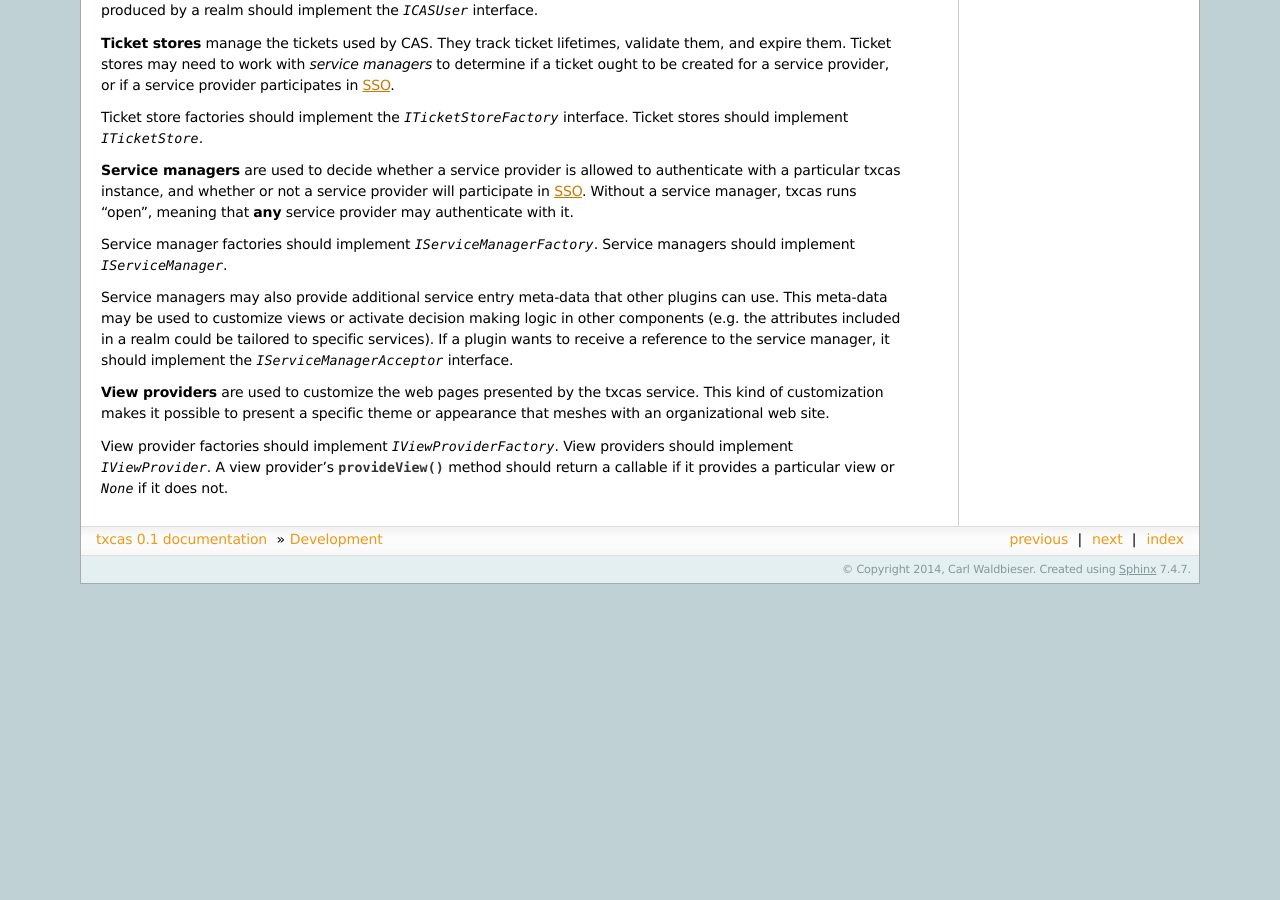
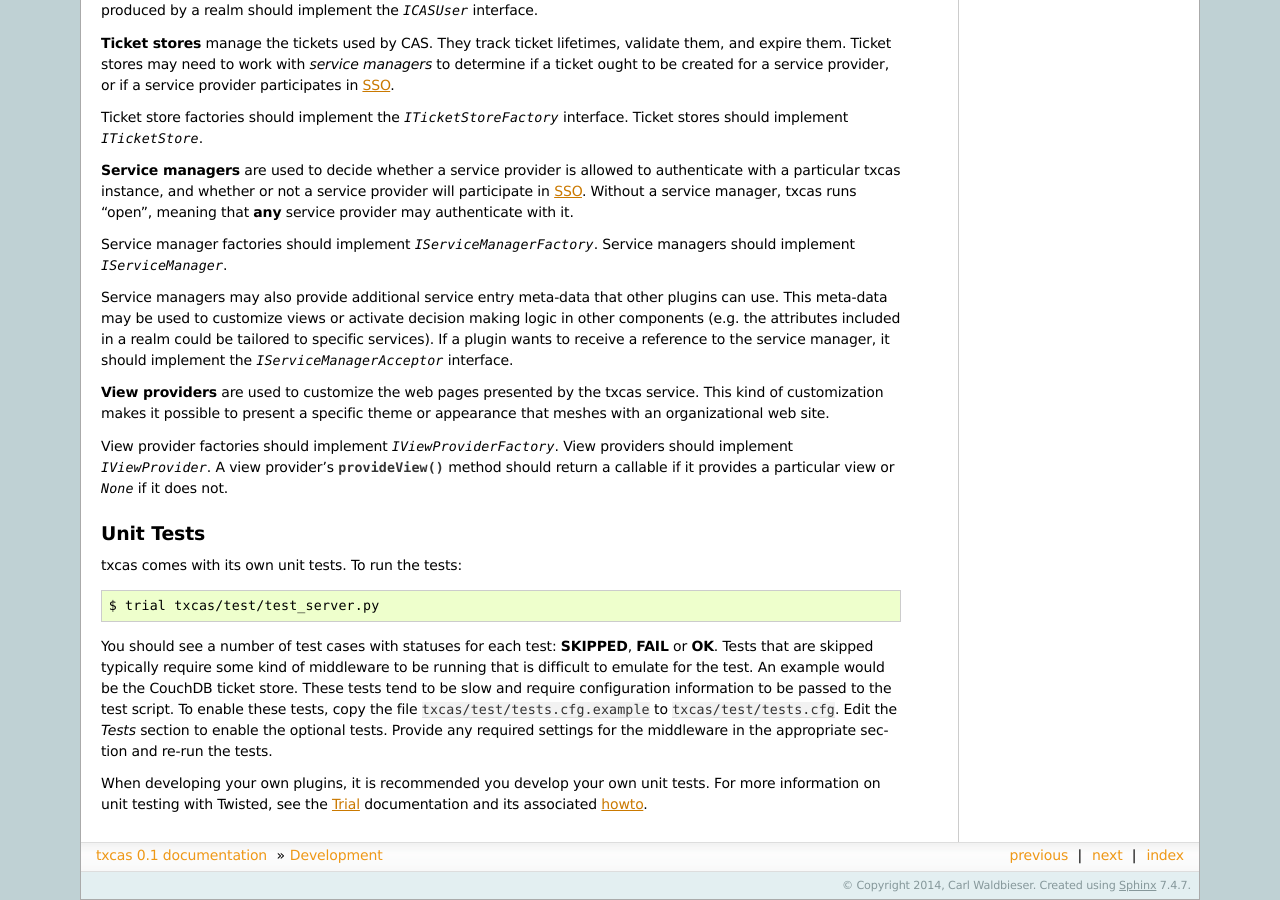
Before and after one commit to cwaldbieser/txcas, a Sphinx documentation site: the page built from docs/development.rst, in a window 1280 px wide and 900 px high, scrolled down 1357 px. Built offline with Sphinx 7.4.7, drawn with Linux system fonts in a browser that asks for light colours; before the commit the page ends 1941 px from its top, so only the background shows below that.

Commit message:
Added docs on running the unit tests.

```diff
--- a/docs/development.rst
+++ b/docs/development.rst
@@ -118,6 +118,26 @@ should implement `IViewProvider`.  A view provider's :py:meth:`provideView`
 method should return a callable if it provides a particular view or `None`
 if it does not.
 
+----------
+Unit Tests
+----------
+|project| comes with its own unit tests.  To run the tests::
+
+    $ trial txcas/test/test_server.py
+
+You should see a number of test cases with statuses for each test:  **SKIPPED**,
+**FAIL** or **OK**.  Tests that are skipped typically require some kind of
+middleware to be running that is difficult to emulate for the test.  An example
+would be the CouchDB ticket store.  These tests tend to be slow and require
+configuration information to be passed to the test script.  To enable these
+tests, copy the file :file:`txcas/test/tests.cfg.example` to
+:file:`txcas/test/tests.cfg`.  Edit the *Tests* section to enable the optional
+tests.  Provide any required settings for the middleware in the appropriate
+section and re-run the tests.
+
+When developing your own plugins, it is recommended you develop your own unit
+tests.  For more information on unit testing with Twisted, see the `Trial`_
+documentation and its associated `howto`_.
 
 
 .. _Twisted Plugin System: http://twistedmatrix.com/documents/current/core/howto/plugin.html
@@ -127,5 +147,7 @@ if it does not.
 .. _twisted.cred.checkers.ICredentialsChecker: https://twistedmatrix.com/documents/current/api/twisted.cred.checkers.ICredentialsChecker.html
 .. _twisted.cred.portal.IRealm: https://twistedmatrix.com/documents/current/api/twisted.cred.portal.IRealm.html
 .. _twisted.cred.credentials.IUsernamePassword: https://twistedmatrix.com/documents/current/api/twisted.cred.credentials.IUsernamePassword.html
+.. _Trial: http://twistedmatrix.com/trac/wiki/TwistedTrial
+.. _howto: http://twistedmatrix.com/documents/current/core/howto/trial.html
 
 .. include:: placeholders.rst
```
